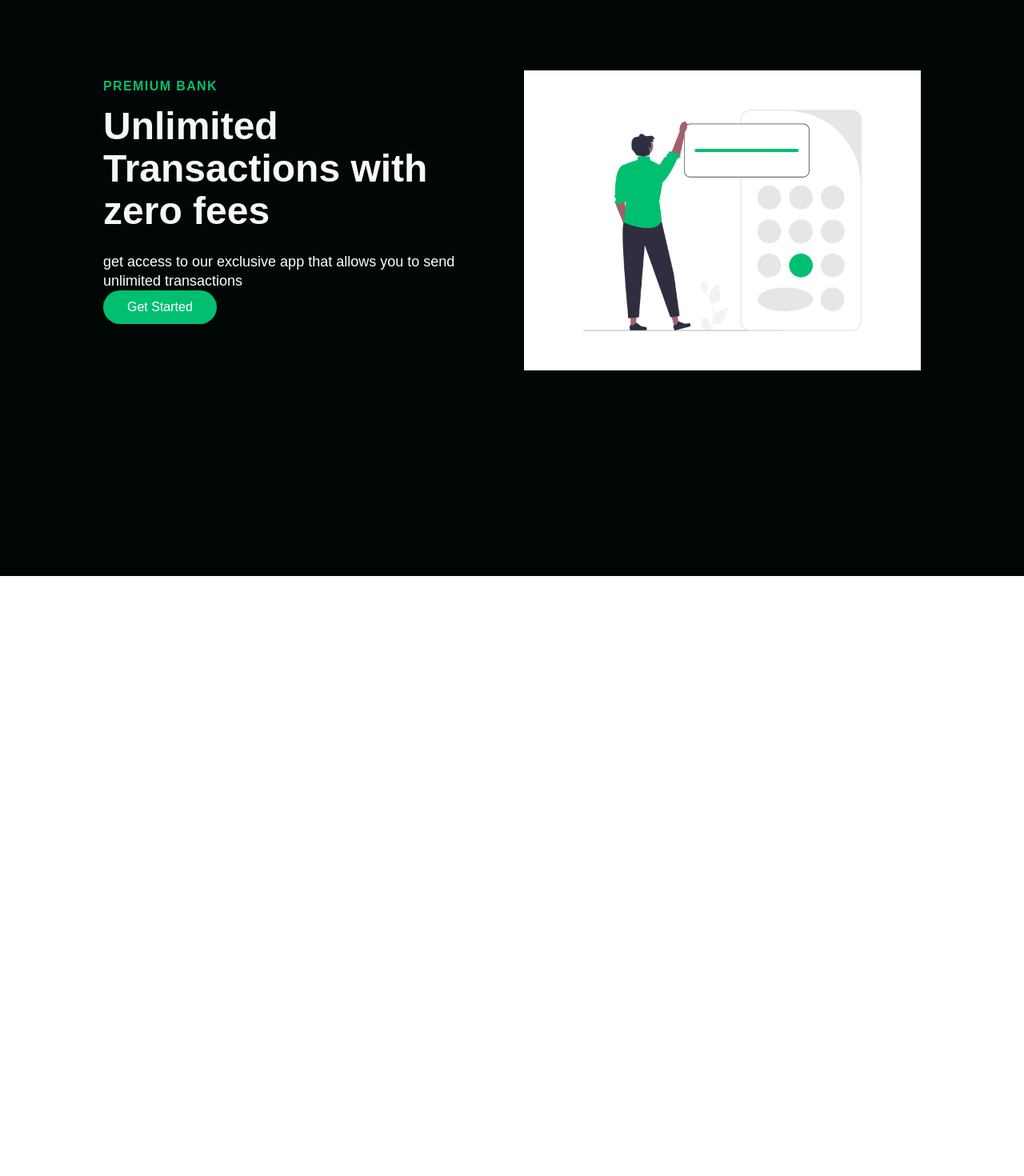
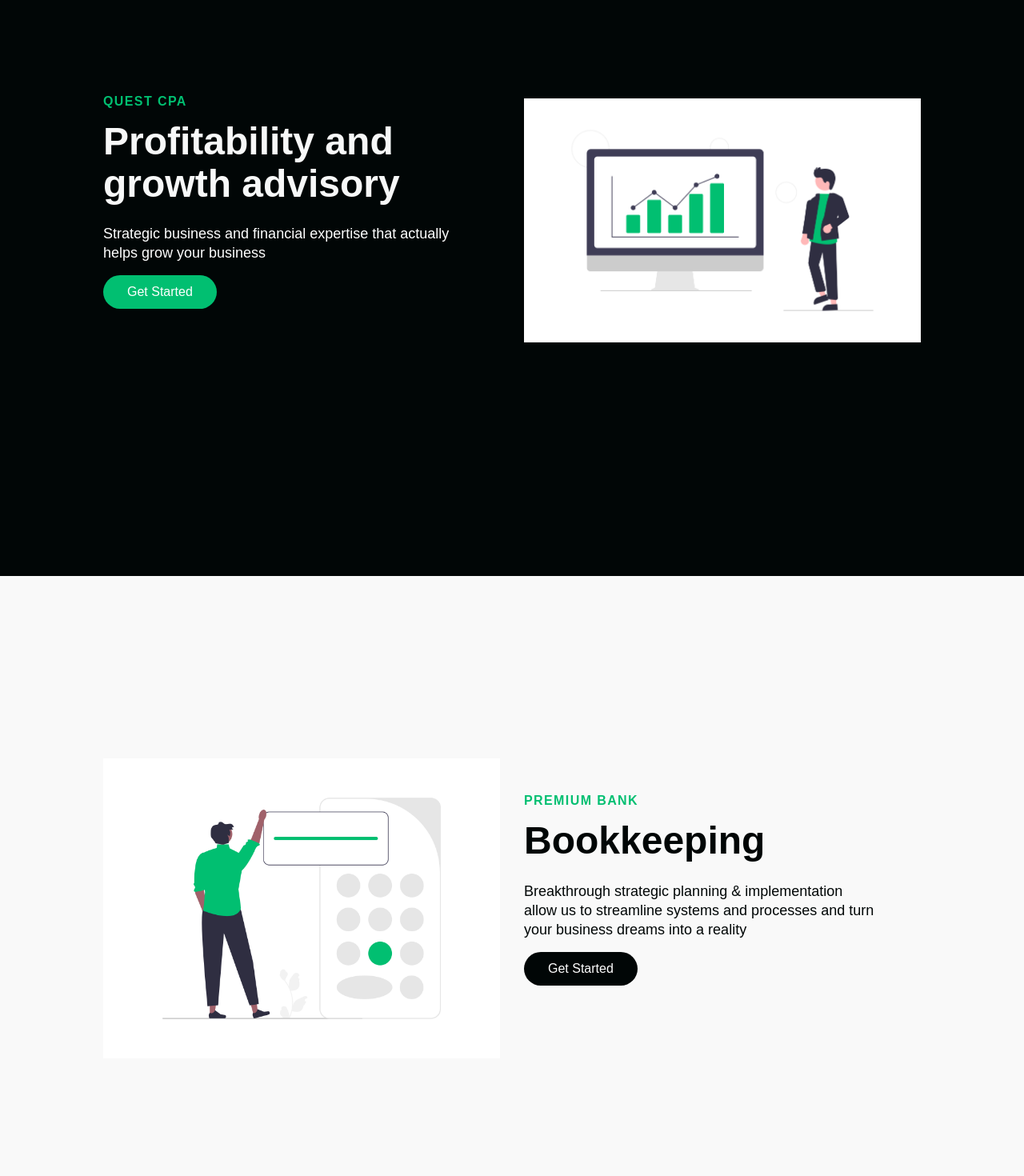
Before and after one commit to MarcusValenzuela/QuestCPA, a React (Create React App) app: page / in a window 1280 px wide. Shown: the part 940-2410 px from the top of the page at 80% size. Before the commit the page ends 1660 px from the top, so only its background shows below. Built offline with nearby package versions, Linux system fonts and the light colour scheme; a web font is replaced by a local one.

Commit message:
third commit

```diff
--- a/src/components/ButtonElement.js
+++ b/src/components/ButtonElement.js
@@ -15,6 +15,7 @@ export const Button = styled(Link)`
   justify-content: center;
   align-items: center;
   transition: all 0.2 ease-in-out;
+  margin-top: 1rem;
 
   &:hover {
     transition: all 0.2 ease-in-out;
--- a/src/components/InfoSection/Data.js
+++ b/src/components/InfoSection/Data.js
@@ -3,14 +3,49 @@ export const homeObjOne = {
   lightBg: false,
   lightText: true,
   lightTextDesc: true,
-  topLine: "Premium Bank",
-  headline: "Unlimited Transactions with zero fees",
+  topLine: "Quest CPA",
+  headline: "Profitability and growth advisory",
   description:
-    " get access to our exclusive app that allows you to send unlimited transactions",
+    "Strategic business and financial expertise that actually helps grow your business",
   buttonLabel: "Get Started",
   imgStart: false,
-  img: require("../../images/first.png"),
+  img: require("../../images/second.png"),
   alt: "Car",
   primary: true,
   darkText: false,
 };
+
+export const homeObjTwo = {
+  id: "discover",
+  lightBg: true,
+  lightText: false,
+  lightTextDesc: false,
+  topLine: "Premium Bank",
+  headline: "Bookkeeping",
+  description:
+    "Breakthrough strategic planning & implementation allow us to streamline systems and processes and turn your business dreams into a reality",
+  buttonLabel: "Get Started",
+  imgStart: true,
+  img: require("../../images/first.png"),
+  alt: "Car",
+  dark: false,
+  primary: false,
+  darkText: true,
+};
+
+export const homeObjThree = {
+  id: "about",
+  lightBg: false,
+  lightText: true,
+  lightTextDesc: true,
+  topLine: "Premium Bank",
+  headline: "Income tax planning and preparation",
+  description:
+    "State-of-the-art tax preparation and IRS problem solving. Our services grant you freedom from the mundane & monotonous",
+  buttonLabel: "Get Started",
+  imgStart: false,
+  img: require("../../images/third.png"),
+  alt: "Car",
+  primary: true,
+  darkText: false,
+};
--- a/src/pages/index.js
+++ b/src/pages/index.js
@@ -1,7 +1,7 @@
 import React, {useState} from 'react'
 import HeroSection from '../components/HeroSection'
 import InfoSection from '../components/InfoSection'
-import { homeObjOne } from '../components/InfoSection/Data'
+import { homeObjOne, homeObjThree, homeObjTwo } from '../components/InfoSection/Data'
 import Navbar from '../components/Navbar'
 import Sidebar from '../components/Sidebar'
 
@@ -20,6 +20,8 @@ const Home = () => {
     <Navbar toggle={toggle}/>
     <HeroSection />
     <InfoSection {...homeObjOne}/>
+    <InfoSection {...homeObjTwo}/>
+    <InfoSection {...homeObjThree}/>
     </>
   )
 }
```
Also changed, not shown: src/images/third.png (added).
